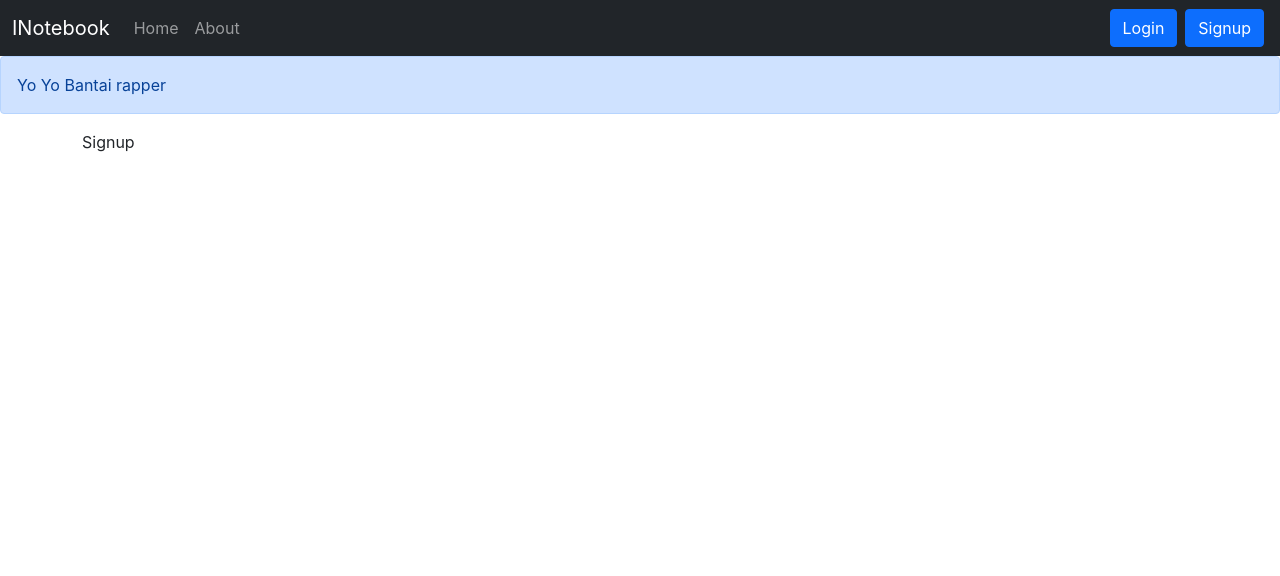
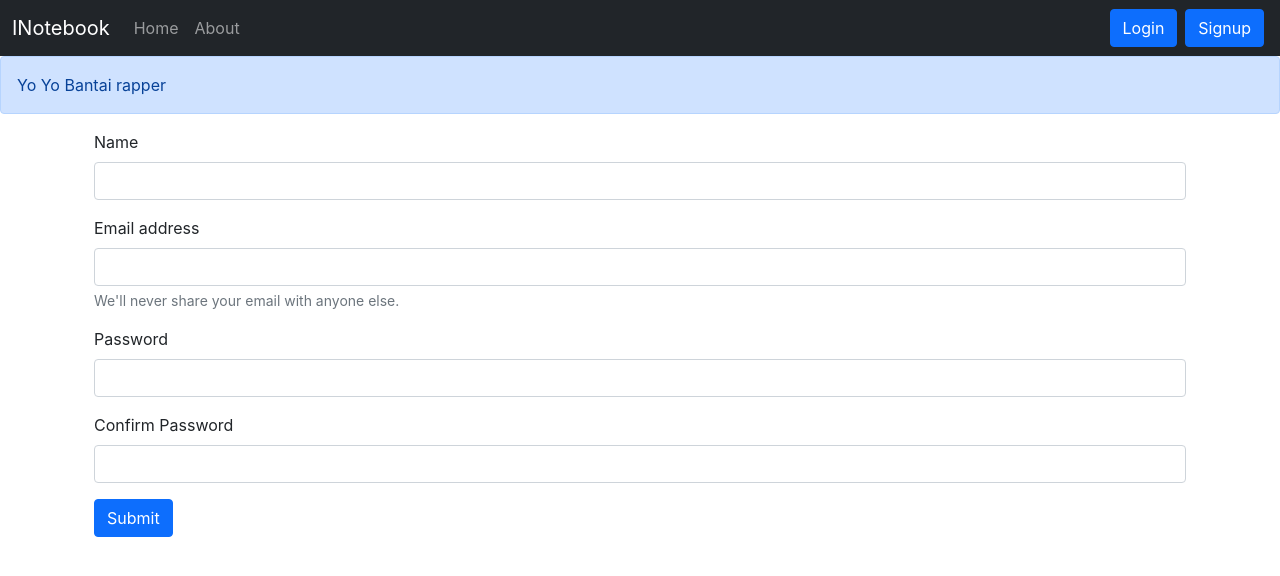
Before and after one commit to imbeshat/iNotebook, a React (Create React App) app: page /signup in a window 1280 px wide. Shown: the top 576 px of the page. Built offline with nearby package versions, Linux system fonts and the light colour scheme.

Commit message:
Added signup component

```diff
--- a/src/components/Signup.js
+++ b/src/components/Signup.js
@@ -1,7 +1,101 @@
-import React from 'react';
+import React, { useState } from 'react';
+import { useNavigate } from 'react-router-dom';
 
 const Signup = () => {
-	return <div>Signup</div>;
+	const [credentials, setCredentials] = useState({ name: '', email: '', password: '', confirmPassword: '' });
+	let history = useNavigate();
+	const handleSubmit = async (e) => {
+		e.preventDefault();
+		const { name, email, password } = credentials;
+		const response = await fetch(`http://localhost:5000/api/auth/createuser`, {
+			method: 'POST',
+			headers: {
+				'Content-Type': 'application/json',
+			},
+			body: JSON.stringify({ name, email, password }),
+		});
+		const json = await response.json();
+		console.log(json);
+		if (json.success) {
+			//Save the auth token and redirect
+			localStorage.setItem('token', json.authtoken);
+			history('/');
+		} else {
+			alert('Invalid Creds');
+		}
+	};
+	const onChange = (e) => {
+		setCredentials({ ...credentials, [e.target.name]: e.target.value });
+	};
+
+	return (
+		<div className='container'>
+			<form onSubmit={handleSubmit}>
+				<div className='mb-3'>
+					<label htmlFor='name' className='form-label'>
+						Name
+					</label>
+					<input
+						type='text'
+						className='form-control'
+						id='name'
+						name='name'
+						onChange={onChange}
+						required
+						minLength={3}
+						aria-describedby='nameHelp'
+					/>
+				</div>
+				<div className='mb-3'>
+					<label htmlFor='exampleInputEmail1' className='form-label'>
+						Email address
+					</label>
+					<input
+						type='email'
+						className='form-control'
+						id='email'
+						onChange={onChange}
+						name='email'
+						aria-describedby='emailHelp'
+					/>
+					<div id='emailHelp' className='form-text'>
+						We'll never share your email with anyone else.
+					</div>
+				</div>
+				<div className='mb-3'>
+					<label htmlFor='password' className='form-label'>
+						Password
+					</label>
+					<input
+						type='password'
+						className='form-control'
+						id='password'
+						onChange={onChange}
+						required
+						minLength={5}
+						name='password'
+					/>
+				</div>
+				<div className='mb-3'>
+					<label htmlFor='password' className='form-label'>
+						Confirm Password
+					</label>
+					<input
+						type='password'
+						className='form-control'
+						id='confirmPassword'
+						onChange={onChange}
+						required
+						minLength={5}
+						name='confirmPassword'
+					/>
+				</div>
+				<button type='submit' className='btn btn-primary'>
+					Submit
+				</button>
+			</form>
+		</div>
+	);
 };
 
 export default Signup;
```
